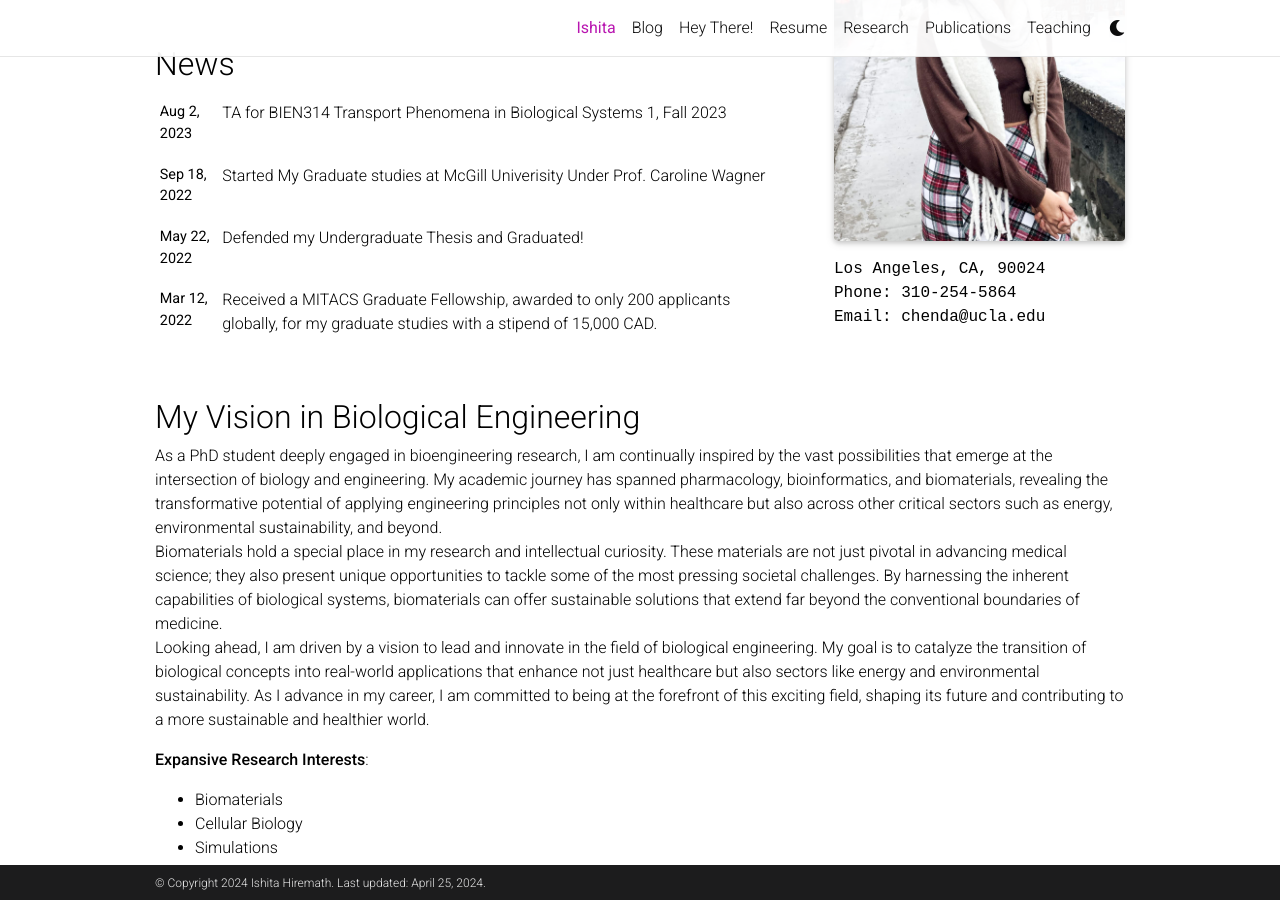
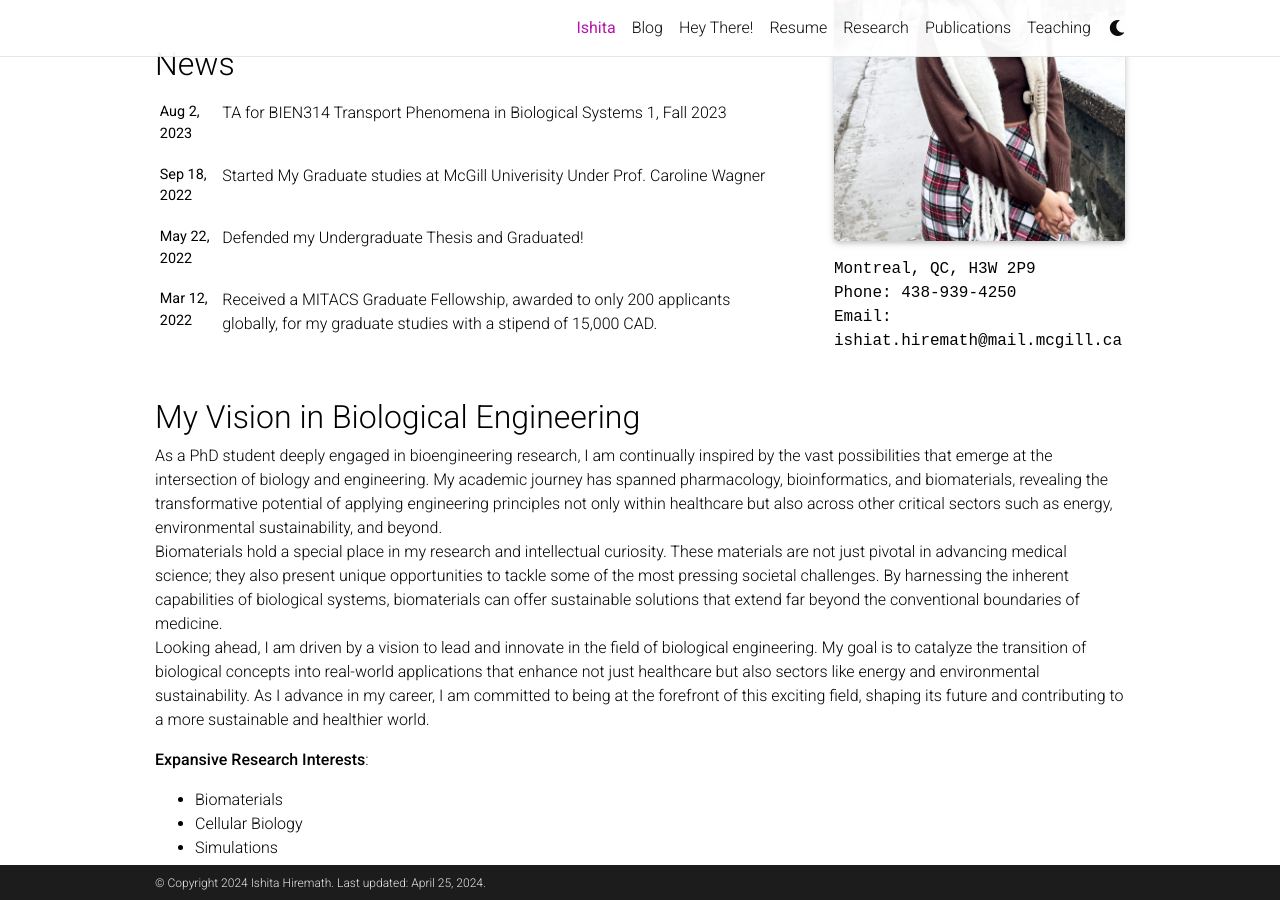
Before and after one commit to ishitahiremath/ishitahiremath.github.io, a Jekyll site: the page built from _pages/Ishita.md, in a window 1280 px wide and 900 px high, scrolled down 386 px. Built offline with Jekyll 4.4.1, drawn with Linux system fonts in a browser that asks for light colours; a script that is not in the unit is left out; comment, search, counter and statistics services are not loaded; a style sheet for code colours, icons or effects is not loaded.

Commit message:
adress silly mistake

```diff
--- a/_pages/Ishita.md
+++ b/_pages/Ishita.md
@@ -9,9 +9,9 @@ profile:
   image: Ishita_Img.jpg
   image_circular: false # crops the image to make it circular
   address: >
-    <p>Los Angeles, CA, 90024</p>
-    <p>Phone: 310-254-5864</p>
-    <p>Email: chenda@ucla.edu</p>
+    <p>Montreal, QC, H3W 2P9</p>
+    <p>Phone: 438-939-4250</p>
+    <p>Email: ishiat.hiremath@mail.mcgill.ca</p>
 news: true  # includes a list of news items
 selected_papers: false # includes a list of papers marked as "selected={true}"
 social: true  # includes social icons at the bottom of the page
```
